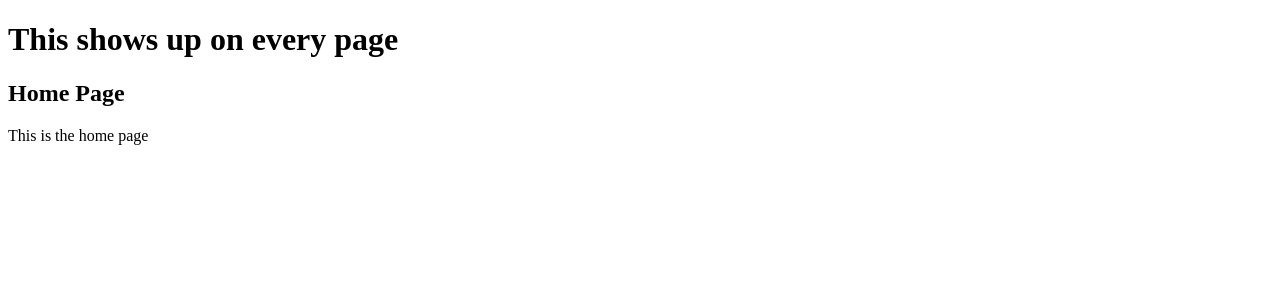
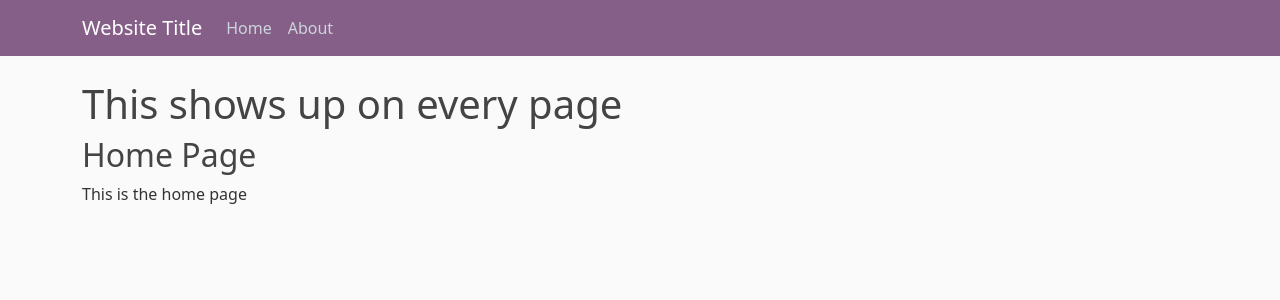
Before and after one commit to charleschen2396/webframe, a Flask app: page / in a window 1280 px wide. Shown: the top 300 px of the page. Run offline with Flask 2, Linux system fonts and the light colour scheme.

Commit message:
Commit message

```diff
--- a/run.py
+++ b/run.py
@@ -1,4 +1,4 @@
-from flask import Flask, render_template
+from flask import Flask, render_template, url_for
 app = Flask(__name__)
 
 @app.route("/")
--- a/templates/layout.html
+++ b/templates/layout.html
@@ -1,10 +1,38 @@
 <!DOCTYPE html>
 <html>
 <head>
+<!-- Required meta tags -->
+    <meta charset="utf-8">
+    <meta name="viewport" content="width=device-width, initial-scale=1">
+
+    <!-- Bootstrap CSS -->
+    <link href="https://cdn.jsdelivr.net/npm/bootstrap@5.0.2/dist/css/bootstrap.min.css" rel="stylesheet" integrity="sha384-EVSTQN3/azprG1Anm3QDgpJLIm9Nao0Yz1ztcQTwFspd3yD65VohhpuuCOmLASjC" crossorigin="anonymous">
+    <link rel="stylesheet" type="text/css" href="{{ url_for('static', filename='main.css') }}">
 </head>
 <body>
-    <h1>This shows up on every page</h1>
-
-    {% block content %}{% endblock %}
+  <header class="site-header">
+    <nav class="navbar navbar-expand-md navbar-dark bg-steel fixed-top">
+      <div class="container">
+        <a class="navbar-brand mr-4" href="/">Website Title</a>
+        <button class="navbar-toggler" type="button" data-toggle="collapse" data-target="#navbarToggle" aria-controls="navbarToggle" aria-expanded="false" aria-label="Toggle navigation">
+          <span class="navbar-toggler-icon"></span>
+        </button>
+        <div class="collapse navbar-collapse" id="navbarToggle">
+          <div class="navbar-nav mr-auto">
+            <a class="nav-item nav-link" href="/">Home</a>
+            <a class="nav-item nav-link" href="/about">About</a>
+          </div>
+        </div>
+      </div>
+    </nav>
+  </header>
+  <main role="main" class="container">
+    <div class="row">
+      <div class="col-md-8">
+        <h1>This shows up on every page</h1> {% block content %}{% endblock %}
+      </div>
+    </div>
+  </main>
+  <script src="https://cdn.jsdelivr.net/npm/bootstrap@5.0.2/dist/js/bootstrap.bundle.min.js" integrity="sha384-MrcW6ZMFYlzcLA8Nl+NtUVF0sA7MsXsP1UyJoMp4YLEuNSfAP+JcXn/tWtIaxVXM" crossorigin="anonymous"></script>
 </body>
 </html>
```
Also changed, not shown: templates/second_page.html (added).
